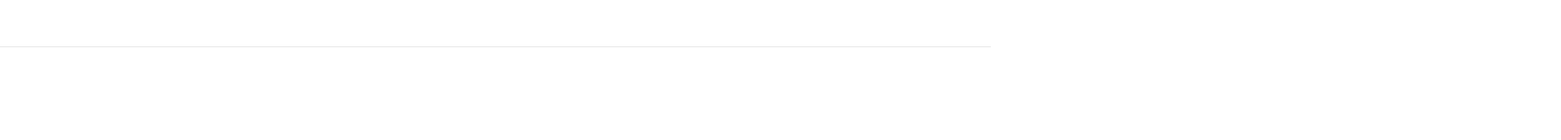
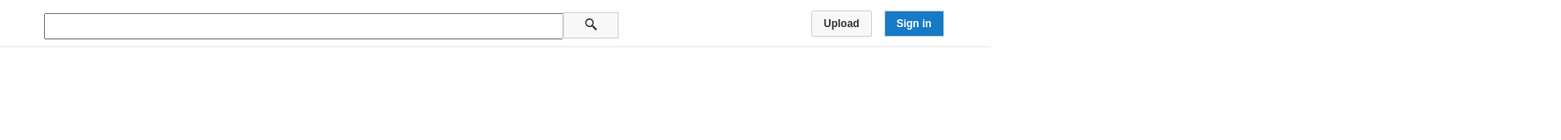
Before and after one commit to TimoorKurdi/Youtube-Video-Player, a plain HTML site: page index.html in a window 1280 px wide. Shown: the top 160 px of the page at 88% size, 1774 px wide, since content can reach past the window. Drawn offline with Linux system fonts and the light colour scheme.

Commit message:
Added input field and buttons to header

```diff
--- a/index.html
+++ b/index.html
@@ -1,16 +1,33 @@
 <!DOCTYPE html>
 <html lang="en">
+
 <head>
     <meta charset="UTF-8">
     <title>YouTube Video Player</title>
     <link rel="stylesheet" href="stylesheets/styles.css">
 </head>
+
 <body>
-
+  <header>
+    <div id="container">
         <div id="navbar">
             <img id="hamburger" src="images/hamburger.png" alt="hamburger icon">
             <img id="youtube" src="images/Youtube-logo.png" alt="youtube logo">
+            <div id="searchbar">
+                <form action="/" method="get" target="_blank">
+                    <input id="search-term" type="text" maxlength="128" />
+                    <button id="search-button">
+                        <img src="images/search-icon.jpg" alt="search button icon">
+                    </button>
+                </form>
             </div>
+        </div>
+        <div id="clickcard">
+          <a href="/" class="btn upload">Upload</a>
+          <a href="/" class="btn signin">Sign in</a>
+        </div>
+    </div>
+    <header>
+</body>
 
-</body>
 </html>
--- a/stylesheets/styles.css
+++ b/stylesheets/styles.css
@@ -23,3 +23,55 @@ img {
   bottom: 22px;
   height: 16px;
 }
+
+#searchbar {
+  text-align: center;
+}
+
+#search-term {
+  height: 23px;
+  width: 582px;
+  position: relative;
+  bottom: 70px;
+  right: 115px;
+  padding-top: 2px;
+}
+
+#search-button {
+  width: 64px;
+  height: 30px;
+  border: 1px solid #d3d3d3;
+  background-color: #f8f8f8;
+  position: relative;
+  bottom: 70px;
+  right: 120px;
+  border-left-width: 2px;
+}
+
+#clickcard {
+  position: relative;
+  bottom: 37px;
+  left: 1050px;
+}
+
+.upload {
+  border: 1px solid #d3d3d3;
+  background-color: #f8f8f8;
+  color: #333;
+}
+
+.signin {
+  background-color: #167AC6;
+  color: #fff;
+  border: 1px solid #d3d3d3;
+}
+
+.btn {
+  text-decoration: none;
+  font-weight: bold;
+  padding: 7px 13px;
+  font-size: 12px;
+  border-radius: 2px;
+  font-family: arial;
+  margin-left: 10px;
+}
```
Also changed, not shown: images/search-icon.jpg (added). Lines whose indentation alone changed are shown as unchanged.
